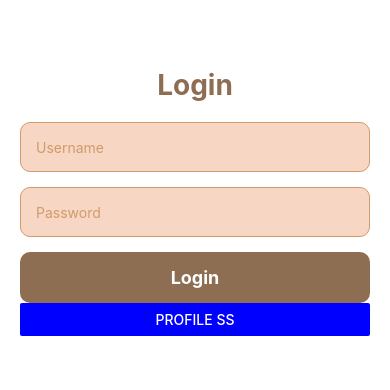
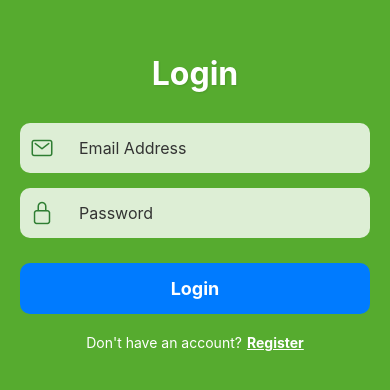
Before and after one commit to BenSkye/Event_Flower_Exchange-React_Native, a React Native app: screen /Login in a window 390 px wide. Shown: the part 220-610 px from the top of the page. Built offline with nearby package versions, Linux system fonts and the light colour scheme; no server answers; what react-native would draw is missing.

Commit message:
login and register

```diff
--- a/app.json
+++ b/app.json
@@ -22,6 +22,9 @@
     },
     "web": {
       "favicon": "./assets/favicon.png"
-    }
+    },
+    "plugins": [
+      "expo-localization"
+    ]
   }
 }
--- a/package.json
+++ b/package.json
@@ -19,7 +19,9 @@
     "@react-navigation/stack": "^6.4.1",
     "@types/react-native-vector-icons": "^6.4.18",
     "axios": "^1.7.7",
+    "date-fns": "^4.1.0",
     "expo": "~51.0.28",
+    "expo-linear-gradient": "~13.0.2",
     "expo-status-bar": "~1.12.1",
     "fe": "file:",
     "i": "^0.3.7",
@@ -28,7 +30,8 @@
     "react-native-gesture-handler": "^2.16.1",
     "react-native-pager-view": "^5.1.5",
     "react-native-screens": "^3.31.1",
-    "react-native-splash-screen": "^3.3.0"
+    "react-native-splash-screen": "^3.3.0",
+    "expo-localization": "~15.0.3"
   },
   "devDependencies": {
     "@babel/core": "^7.20.0",
--- a/src/screens/LoginScreen.tsx
+++ b/src/screens/LoginScreen.tsx
@@ -7,10 +7,15 @@ import {
   TouchableOpacity,
   Text,
   Alert,
+  KeyboardAvoidingView,
+  Platform,
+  ScrollView,
 } from "react-native";
+import { LinearGradient } from 'expo-linear-gradient';
 import { useAuth } from "../hooks/useAuth";
 import { NativeStackNavigationProp } from "@react-navigation/native-stack";
 import { useNavigation } from "@react-navigation/native";
+import { Ionicons } from '@expo/vector-icons';
 
 type RootStackParamList = {
   Profile: undefined;
@@ -23,83 +28,125 @@ type LoginScreenProps = {
   navigation: NativeStackNavigationProp<RootStackParamList, "Profile">;
 };
 const LoginScreen = ({ navigation }: LoginScreenProps) => {
-  const [username, setUsername] = useState("");
-  const [password, setPassword] = useState("");
+  const [email, setEmail] = useState('');
+  const [password, setPassword] = useState('');
   const { login } = useAuth();
 
   const handleLogin = () => {
-    if (username.trim() === "" || password.trim() === "") {
-      Alert.alert("Input Error", "Please enter your username and password.");
-      return;
-    }
-    login(username, password); // Pass both username and password
+    // Handle login logic here
   };
 
   return (
-    <View style={styles.container}>
+    <KeyboardAvoidingView
+      behavior={Platform.OS === "ios" ? "padding" : "height"}
+      style={styles.container}
+    >
+      <ScrollView contentContainerStyle={styles.scrollView}>
         <Text style={styles.title}>Login</Text>
+
+        <View style={styles.inputContainer}>
+          <Ionicons name="mail-outline" size={24} color="#2e7d32" style={styles.icon} />
           <TextInput
             style={styles.input}
-        placeholder="Username"
-        placeholderTextColor="#d19a6a" // Warm placeholder text color
-        value={username}
-        onChangeText={setUsername}
+            placeholder="Email Address"
+            placeholderTextColor="#333"
+            keyboardType="email-address"
+            value={email}
+            onChangeText={setEmail}
           />
+        </View>
+
+        <View style={styles.inputContainer}>
+          <Ionicons name="lock-closed-outline" size={24} color="#2e7d32" style={styles.icon} />
           <TextInput
             style={styles.input}
             placeholder="Password"
-        placeholderTextColor="#d19a6a" // Warm placeholder text color
-        secureTextEntry // Hide the password input
+            placeholderTextColor="#333"
+            secureTextEntry
             value={password}
             onChangeText={setPassword}
           />
+        </View>
+
         <TouchableOpacity style={styles.button} onPress={handleLogin}>
           <Text style={styles.buttonText}>Login</Text>
         </TouchableOpacity>
-      <Button
-        title="Profile ss"
-        color="blue"
-        onPress={() => navigation.navigate("Profile")}
-        // style={{ padding: 20, borderRadius: 10 }} // Tùy chỉnh thêm padding và borderRadius
-      />
+
+        <View style={styles.footer}>
+          <Text style={styles.footerText}>Don't have an account?</Text>
+          <TouchableOpacity onPress={() => navigation.navigate("Register")}>
+            <Text style={styles.footerLink}>Register</Text>
+          </TouchableOpacity>
         </View>
+      </ScrollView>
+    </KeyboardAvoidingView>
   );
 };
 
 const styles = StyleSheet.create({
   container: {
     flex: 1,
-    justifyContent: "center",
+    backgroundColor: '#56ab2f', // Sử dụng màu xanh duy nhất
+  },
+  scrollView: {
+    flexGrow: 1,
+    justifyContent: 'center',
     padding: 20,
-    backgroundColor: "#fff", // White background for a clean look
   },
   title: {
-    fontSize: 28,
-    fontWeight: "bold",
-    color: "#8e6e53", // Warm color for the title
-    marginBottom: 20,
-    textAlign: "center",
+    fontSize: 32,
+    fontWeight: 'bold',
+    color: '#fff',
+    marginBottom: 30,
+    textAlign: 'center',
+    textShadowColor: 'rgba(0, 0, 0, 0.1)',
+    textShadowOffset: { width: 1, height: 1 },
+    textShadowRadius: 2,
+  },
+  inputContainer: {
+    flexDirection: 'row',
+    alignItems: 'center',
+    backgroundColor: 'rgba(255, 255, 255, 0.8)',
+    borderRadius: 10,
+    marginBottom: 15,
+    paddingHorizontal: 10,
+  },
+  icon: {
+    marginRight: 10,
   },
   input: {
-    height: 50,
-    backgroundColor: "#f7d7c4", // Warm background color for input field
-    borderRadius: 10,
-    paddingHorizontal: 15,
-    marginBottom: 15,
-    borderWidth: 1,
-    borderColor: "#d19a6a", // Warm border color
-    color: "#5a4633", // Dark text color for input
+    flex: 1,
+    padding: 15,
+    fontSize: 16,
+    color: '#333',
   },
   button: {
-    backgroundColor: "#8e6e53", // Warm color for the login button
+    backgroundColor: '#007bff',
     borderRadius: 10,
-    paddingVertical: 15,
-    alignItems: "center",
+    padding: 15,
+    alignItems: 'center',
+    marginTop: 10,
   },
   buttonText: {
-    color: "#fff", // White text for the button
+    color: '#fff',
     fontSize: 18,
-    fontWeight: "bold",
+    fontWeight: 'bold',
+  },
+  footer: {
+    flexDirection: 'row',
+    justifyContent: 'center',
+    marginTop: 20,
+  },
+  footerText: {
+    color: '#fff',
+    fontSize: 14,
+  },
+  footerLink: {
+    color: '#fff',
+    fontSize: 14,
+    fontWeight: 'bold',
+    marginLeft: 5,
+    textDecorationLine: 'underline',
   },
 });
 
--- a/src/screens/RegisterScreen.tsx
+++ b/src/screens/RegisterScreen.tsx
@@ -1,10 +1,16 @@
 import React, { useState } from 'react';
-import { StyleSheet, Text, TextInput, View, TouchableOpacity } from 'react-native';
+import { StyleSheet, Text, TextInput, View, TouchableOpacity, Modal } from 'react-native';
 import { Picker } from '@react-native-picker/picker';
 import DateTimePicker from '@react-native-community/datetimepicker';
 import Button from '../components/Button';
 import { useNavigation } from '@react-navigation/native';
 import { NativeStackNavigationProp } from '@react-navigation/native-stack';
+import { KeyboardAvoidingView, Platform } from 'react-native';
+import { LinearGradient } from 'expo-linear-gradient';
+import { ScrollView } from 'react-native';
+import { Ionicons } from '@expo/vector-icons';
+import * as Localization from 'expo-localization';
+
 
 type RootStackParamList = {
   Profile: undefined;
@@ -23,133 +29,235 @@ const RegisterScreen = ({ navigation }: RegisterScreenProps) => {
   const [birthday, setBirthday] = useState(new Date());
   const [gender, setGender] = useState('Male');
   const [showDatePicker, setShowDatePicker] = useState(false);
+  const [showGenderPicker, setShowGenderPicker] = useState(false);
 
   const onChangeDate = (event: any, selectedDate?: Date) => {
     const currentDate = selectedDate || birthday;
     setShowDatePicker(false);
     setBirthday(currentDate);
   };
+  const formatDate = (date: Date) => {
+    return new Intl.DateTimeFormat(Localization.locale, {
+      day: '2-digit',
+      month: 'long',
+      year: 'numeric'
+    }).format(date);
+  };
 
   return (
-    <View style={styles.container}>
-      <Text style={styles.title}>Register</Text>
+    <KeyboardAvoidingView
+      behavior={Platform.OS === "ios" ? "padding" : "height"}
+      style={styles.container}
+    >
+      <LinearGradient
+        colors={['#a8e063', '#56ab2f']}
+        style={styles.gradient}
+      >
+        <ScrollView contentContainerStyle={styles.scrollView}>
+          <Text style={styles.title}>Create Account</Text>
 
+          <View style={styles.inputContainer}>
+            <Ionicons name="person-outline" size={24} color="#2e7d32" style={styles.icon} />
             <TextInput
               style={styles.input}
-        placeholder="Name"
-        placeholderTextColor="#d19a6a" // Warm placeholder text color
+              placeholder="Full Name"
+              placeholderTextColor="#333"
               value={name}
               onChangeText={setName}
             />
+          </View>
 
+          <View style={styles.inputContainer}>
+            <Ionicons name="mail-outline" size={24} color="#2e7d32" style={styles.icon} />
             <TextInput
               style={styles.input}
-        placeholder="Email"
-        placeholderTextColor="#d19a6a" // Warm placeholder text color
+              placeholder="Email Address"
+              placeholderTextColor="#333"
               keyboardType="email-address"
               value={email}
               onChangeText={setEmail}
             />
+          </View>
 
+          <View style={styles.inputContainer}>
+            <Ionicons name="lock-closed-outline" size={24} color="#2e7d32" style={styles.icon} />
             <TextInput
               style={styles.input}
               placeholder="Password"
-        placeholderTextColor="#d19a6a" // Warm placeholder text color
+              placeholderTextColor="#333"
               secureTextEntry
               value={password}
               onChangeText={setPassword}
             />
+          </View>
 
-      <TouchableOpacity style={styles.datePicker} onPress={() => setShowDatePicker(true)}>
-        <Text style={styles.dateText}>
-          {birthday ? birthday.toDateString() : 'Select Birthday'}
+          <TouchableOpacity style={styles.pickerButton} onPress={() => setShowDatePicker(true)}>
+            <Ionicons name="calendar-outline" size={24} color="#2e7d32" style={styles.icon} />
+            <Text style={styles.pickerButtonText}>
+              {birthday ? formatDate(birthday, ) : 'Select Birthday'}
             </Text>
           </TouchableOpacity>
 
-      {showDatePicker && (
+          <TouchableOpacity style={styles.pickerButton} onPress={() => setShowGenderPicker(true)}>
+            <Ionicons name="person-outline" size={24} color="#2e7d32" style={styles.icon} />
+            <Text style={styles.pickerButtonText}>{gender}</Text>
+          </TouchableOpacity>
+
+          {/* Date Picker Modal */}
+          <Modal
+            animationType="slide"
+            transparent={true}
+            visible={showDatePicker}
+            onRequestClose={() => setShowDatePicker(false)}
+          >
+            <View style={styles.modalContainer}>
+              <View style={styles.modalContent}>
+                <Text style={styles.modalTitle}>Select Birthday</Text>
                 <DateTimePicker
                   value={birthday}
                   mode="date"
-          display="default"
+                  display="spinner"
                   onChange={onChangeDate}
+                  style={styles.datePicker}
                 />
-      )}
+                <TouchableOpacity
+                  style={styles.modalButton}
+                  onPress={() => setShowDatePicker(false)}
+                >
+                  <Text style={styles.modalButtonText}>Confirm</Text>
+                </TouchableOpacity>
+              </View>
+            </View>
+          </Modal>
 
-      <Picker
-        selectedValue={gender}
-        style={styles.picker}
-        onValueChange={(itemValue: React.SetStateAction<string>) => setGender(itemValue)}
+          {/* Gender Picker Modal */}
+          <Modal
+            animationType="slide"
+            transparent={true}
+            visible={showGenderPicker}
+            onRequestClose={() => setShowGenderPicker(false)}
           >
-        <Picker.Item label="Male" value="Male" />
-        <Picker.Item label="Female" value="Female" />
-        <Picker.Item label="Other" value="Other" />
-      </Picker>
+            <View style={styles.modalContainer}>
+              <View style={styles.modalContent}>
+                <Text style={styles.modalTitle}>Select Gender</Text>
+                {['Male', 'Female', 'Other'].map((item) => (
+                  <TouchableOpacity
+                    key={item}
+                    style={[
+                      styles.genderOption,
+                      gender === item && styles.selectedGenderOption
+                    ]}
+                    onPress={() => {
+                      setGender(item);
+                      setShowGenderPicker(false);
+                    }}
+                  >
+                    <Text style={[
+                      styles.genderOptionText,
+                      gender === item && styles.selectedGenderOptionText
+                    ]}>{item}</Text>
+                  </TouchableOpacity>
+                ))}
+                <TouchableOpacity
+                  style={styles.modalButton}
+                  onPress={() => setShowGenderPicker(false)}
+                >
+                  <Text style={styles.modalButtonText}>Cancel</Text>
+                </TouchableOpacity>
+              </View>
+            </View>
+          </Modal>
 
           <TouchableOpacity style={styles.button}>
             <Text style={styles.buttonText}>Sign Up</Text>
           </TouchableOpacity>
 
           <Button
-        title="Profile Screen ss"
-        color="pink"
+            title="Go to Profile"
+            color="#ED8F03"
             onPress={() => navigation.navigate('Profile')}
             style={styles.navigationButton}
           />
-    </View>
+        </ScrollView>
+      </LinearGradient>
+    </KeyboardAvoidingView>
   );
 };
+
 
 export default RegisterScreen;
 
 const styles = StyleSheet.create({
   container: {
     flex: 1,
-    backgroundColor: '#fff', // White background for a clean look
+  },
+  gradient: {
+    flex: 1,
+  },
+  scrollView: {
+    flexGrow: 1,
+    justifyContent: 'center',
     padding: 20,
   },
   title: {
-    fontSize: 28,
+    fontSize: 32,
     fontWeight: 'bold',
-    color: '#8e6e53', // Warm color for the title
-    marginBottom: 20,
+    color: '#fff',
+    marginBottom: 30,
     textAlign: 'center',
+    textShadowColor: 'rgba(0, 0, 0, 0.1)',
+    textShadowOffset: { width: 1, height: 1 },
+    textShadowRadius: 2,
+  },
+  inputContainer: {
+    flexDirection: 'row',
+    alignItems: 'center',
+    backgroundColor: 'rgba(255, 255, 255, 0.8)',
+    borderRadius: 10,
+    marginBottom: 15,
+    paddingHorizontal: 10,
+  },
+  icon: {
+    marginRight: 10,
   },
   input: {
-    backgroundColor: '#f7d7c4', // Warm background color for input fields
+    flex: 1,
+    padding: 15,
+    fontSize: 16,
+    color: '#5a4633',
+  },
+  datePicker: {
+    flexDirection: 'row',
+    alignItems: 'center',
+    backgroundColor: 'rgba(255, 255, 255, 0.8)',
     borderRadius: 10,
     padding: 15,
     marginBottom: 15,
-    fontSize: 16,
-    color: '#5a4633', // Darker text color for input
-    borderWidth: 1, // Border for better visibility
-    borderColor: '#d19a6a', // Warm border color
-  },
-  datePicker: {
-    backgroundColor: '#f7d7c4', // Warm background color for date picker
-    borderRadius: 10,
-    padding: 15,
-    marginBottom: 15,
-    borderWidth: 1,
-    borderColor: '#d19a6a', // Warm border color
+    width: '100%',
   },
   dateText: {
-    color: '#5a4633', // Darker text color for date
+    color: '#5a4633',
     fontSize: 16,
   },
+  pickerContainer: {
+    flexDirection: 'row',
+    alignItems: 'center',
+    backgroundColor: 'rgba(255, 255, 255, 0.8)',
+    borderRadius: 10,
+    marginBottom: 15,
+    paddingLeft: 10,
+  },
   picker: {
+    flex: 1,
     height: 50,
-    backgroundColor: '#f7d7c4', // Warm background color for the picker
-    marginBottom: 15,
-    color: '#5a4633', // Darker text color
-    borderWidth: 1,
-    borderColor: '#d19a6a', // Warm border color
-    borderRadius: 10,
+    color: '#5a4633',
   },
   button: {
-    backgroundColor: '#8e6e53', // Warm color for the sign-up button
+    backgroundColor: '#8e6e53',
     borderRadius: 10,
     padding: 15,
     alignItems: 'center',
+    marginTop: 10,
   },
   buttonText: {
     color: '#fff',
@@ -157,7 +265,70 @@ const styles = StyleSheet.create({
     fontWeight: 'bold',
   },
   navigationButton: {
-    padding: 20,
+    marginTop: 20,
     borderRadius: 10,
   },
+  pickerButton: {
+    flexDirection: 'row',
+    alignItems: 'center',
+    backgroundColor: 'rgba(255, 255, 255, 0.9)',
+    borderRadius: 10,
+    padding: 15,
+    marginBottom: 15,
+  },
+  pickerButtonText: {
+    color: '#333',
+    fontSize: 16,
+  },
+  modalContainer: {
+    flex: 1,
+    justifyContent: 'flex-end',
+    backgroundColor: 'rgba(0, 0, 0, 0.5)',
+  },
+  modalContent: {
+    backgroundColor: 'white',
+    borderTopLeftRadius: 20,
+    borderTopRightRadius: 20,
+    padding: 20,
+    alignItems: 'center',
+  },
+  modalTitle: {
+    fontSize: 20,
+    fontWeight: 'bold',
+    marginBottom: 20,
+    color: '#2e7d32',
+  },
+
+  modalButton: {
+    backgroundColor: '#2e7d32',
+    borderRadius: 10,
+    padding: 15,
+    alignItems: 'center',
+    marginTop: 20,
+    width: '100%',
+  },
+  modalButtonText: {
+    color: 'white',
+    fontSize: 16,
+    fontWeight: 'bold',
+  },
+  genderOption: {
+    width: '100%',
+    padding: 15,
+    borderRadius: 10,
+    marginBottom: 10,
+    backgroundColor: '#f0f0f0',
+  },
+  selectedGenderOption: {
+    backgroundColor: '#a8e063',
+  },
+  genderOptionText: {
+    fontSize: 16,
+    textAlign: 'center',
+    color: '#333',
+  },
+  selectedGenderOptionText: {
+    color: '#2e7d32',
+    fontWeight: 'bold',
+  },
 });
```
Also changed, not shown: 1 other file (tests, documents, lock files or other folders). Lines whose indentation alone changed are shown as unchanged.
